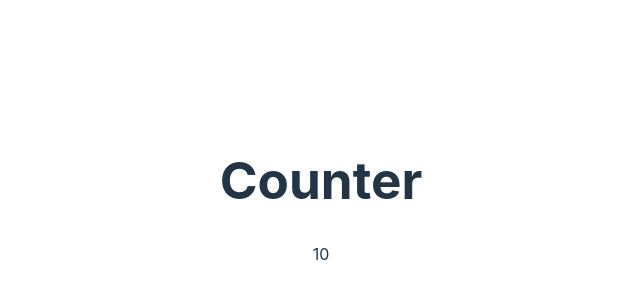
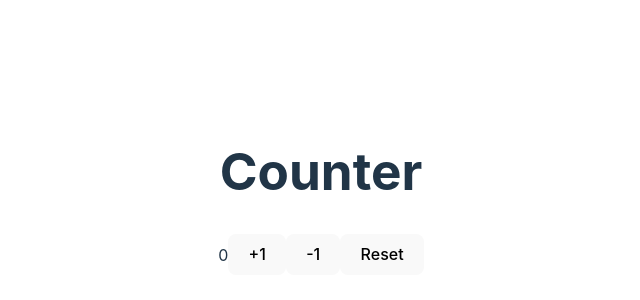
Before and after one commit to Monica0317/Homework_EDyA2, a React (Vite) app: page / in a window 1280 px wide. Shown: the part 208-508 px from the top of the page, without its empty margins (319-959 px from the left). Built offline with nearby package versions, Linux system fonts and the light colour scheme.

Commit message:
challenge handleSubstract and handleReset

```diff
--- a/src/FirstApp.jsx
+++ b/src/FirstApp.jsx
@@ -1,10 +1,30 @@
-const FirstApp = () =>{
-    return(
-       <>
-       <h1> Counter </h1>
-       <span> 10 </span>
-       </>
-    )
+import { useState } from "react";
 
+const FirstApp = ({ value }) => {
+
+  const [counter, setCounter] = useState(value);
+
+  const handleAdd = () => {
+    setCounter(counter + 1);
+  }
+
+  const handleSubstract = () => {
+    setCounter(counter - 1);
+  }
+
+  const handleReset = () => {
+    setCounter(value);
+  }
+
+  return (
+    <>
+      <h1>Counter</h1>
+      <span>{counter}</span>
+      <button onClick={() => handleAdd()}>+1</button>
+      <button onClick={() => handleSubstract()}>-1</button>
+      <button onClick={() => handleReset()}>Reset</button>
+    </>
+  );
 }
-export default FirstApp
+
+export default FirstApp;
--- a/src/main.jsx
+++ b/src/main.jsx
@@ -6,6 +6,6 @@ import './index.css'
 
 createRoot(document.getElementById('root')).render(
   <StrictMode>
-    <FirstApp/>
+    <FirstApp value={0}/>
   </StrictMode>,
 )
```
